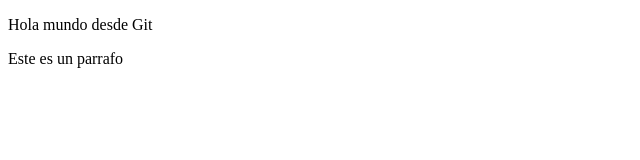
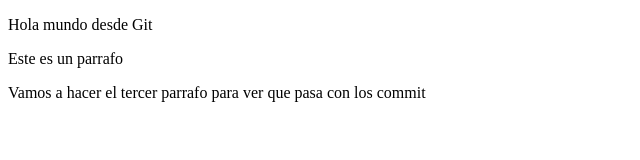
Before and after one commit to germanparietti/Git-tutorial, a plain HTML site: page Index.html in a window 1280 px wide. Shown: the whole page, without its empty margins (0-640 px from the left). Drawn offline with Linux system fonts and the light colour scheme.

Commit message:
agregue tercer parrafo para ver commit

```diff
--- a/Index.html
+++ b/Index.html
@@ -10,5 +10,6 @@
     <body>
         <p>Hola mundo desde Git</p>
         <p>Este es un parrafo</p>
+        <p>Vamos a hacer el tercer parrafo para ver que pasa con los commit</p>
     </body>
 </html>
```
